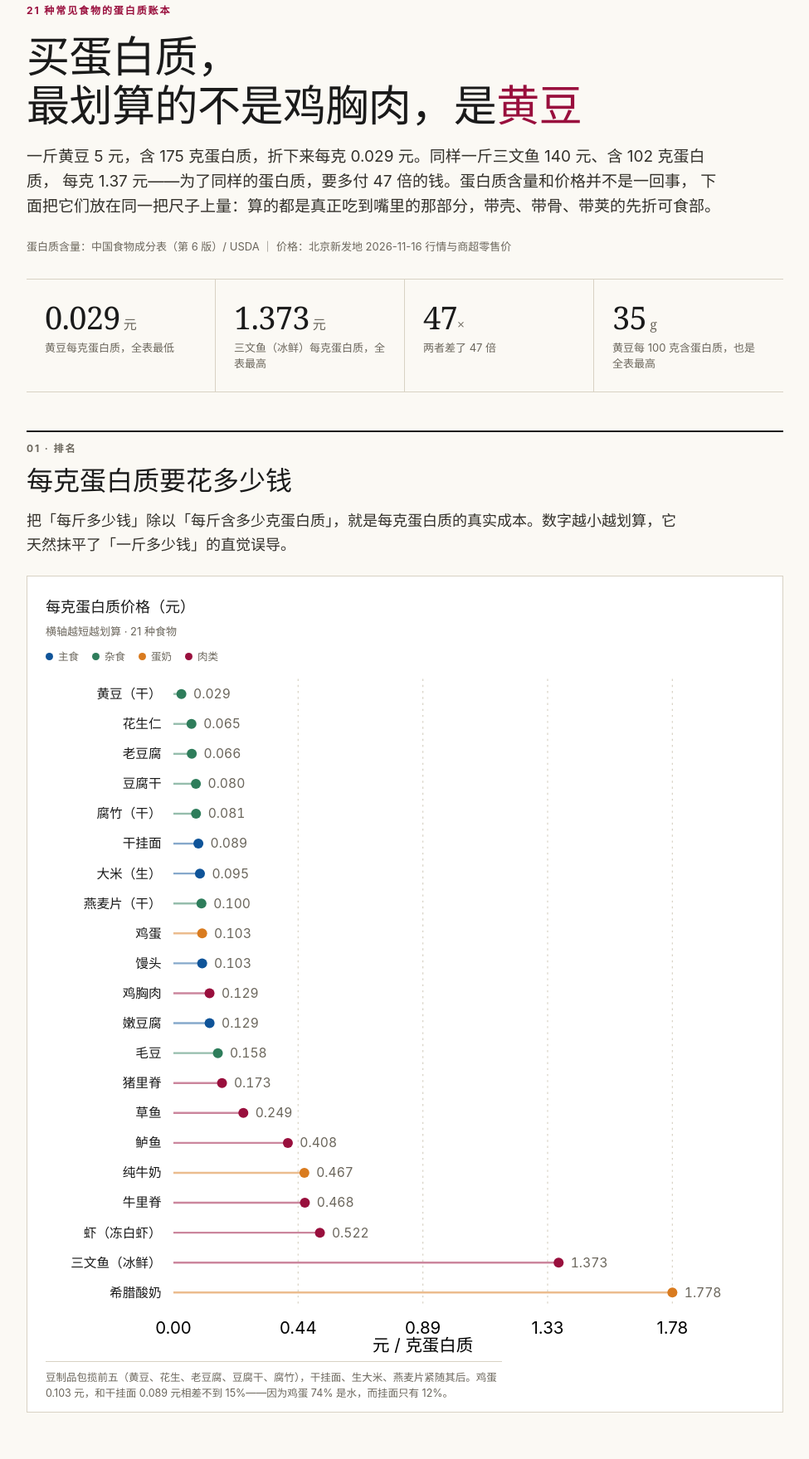
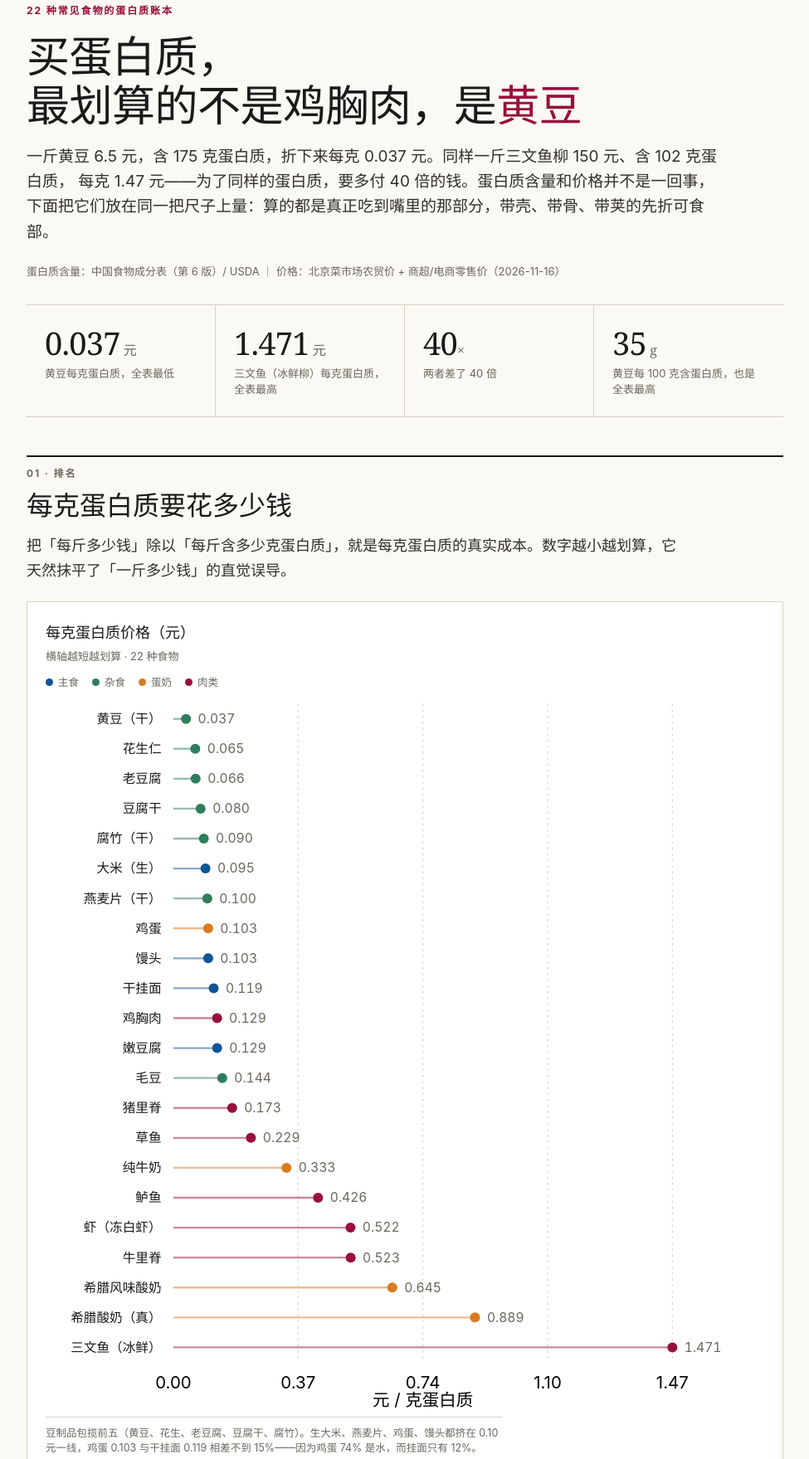
Before and after one commit to Dao1023/protein-value, a plain HTML site: page index.html in a window 1280 px wide. Shown: the part 111-1870 px from the top of the page at 83% size, without its empty margins (152-1127 px from the left). Drawn offline with Linux system fonts and the light colour scheme.

Commit message:
更新 index.html：统一零售价口径、加可食部折算

```diff
--- a/index.html
+++ b/index.html
@@ -4,7 +4,7 @@
 <meta charset="utf-8">
 <meta name="viewport" content="width=device-width, initial-scale=1">
 <title>买蛋白质：哪种食物最划算</title>
-<meta name="description" content="21 种常见食物的蛋白质性价比：每克蛋白质要花多少钱。">
+<meta name="description" content="22 种常见食物的蛋白质性价比：每克蛋白质要花多少钱。">
 <style>
   :root{
     --paper:#fbf9f4; --ink:#1a1a1a; --muted:#6b665c; --rule:#d8d2c4;
@@ -94,20 +94,20 @@
 <div class="wrap">
 
   <div class="hero">
-    <div class="kicker">21 种常见食物的蛋白质账本</div>
+    <div class="kicker">22 种常见食物的蛋白质账本</div>
     <h1>买蛋白质，<br>最划算的不是鸡胸肉，是<em>黄豆</em></h1>
     <p class="standfirst">
-      一斤黄豆 5 元，含 175 克蛋白质，折下来每克 0.029 元。同样一斤三文鱼 140 元、含 102 克蛋白质，
-      每克 1.37 元——为了同样的蛋白质，要多付 47 倍的钱。蛋白质含量和价格并不是一回事，
+      一斤黄豆 6.5 元，含 175 克蛋白质，折下来每克 0.037 元。同样一斤三文鱼柳 150 元、含 102 克蛋白质，
+      每克 1.47 元——为了同样的蛋白质，要多付 40 倍的钱。蛋白质含量和价格并不是一回事，
       下面把它们放在同一把尺子上量：算的都是真正吃到嘴里的那部分，带壳、带骨、带荚的先折可食部。
     </p>
-    <div class="byline">蛋白质含量：中国食物成分表（第 6 版）/ USDA ｜ 价格：北京新发地 2026-11-16 行情与商超零售价</div>
+    <div class="byline">蛋白质含量：中国食物成分表（第 6 版）/ USDA ｜ 价格：北京菜市场农贸价 + 商超/电商零售价（2026-11-16）</div>
   </div>
 
   <div class="stats">
-    <div class="stat"><div class="n">0.029<small> 元</small></div><div class="l">黄豆每克蛋白质，全表最低</div></div>
-    <div class="stat"><div class="n">1.373<small> 元</small></div><div class="l">三文鱼（冰鲜）每克蛋白质，全表最高</div></div>
-    <div class="stat"><div class="n">47<small>×</small></div><div class="l">两者差了 47 倍</div></div>
+    <div class="stat"><div class="n">0.037<small> 元</small></div><div class="l">黄豆每克蛋白质，全表最低</div></div>
+    <div class="stat"><div class="n">1.471<small> 元</small></div><div class="l">三文鱼（冰鲜柳）每克蛋白质，全表最高</div></div>
+    <div class="stat"><div class="n">40<small>×</small></div><div class="l">两者差了 40 倍</div></div>
     <div class="stat"><div class="n">35<small> g</small></div><div class="l">黄豆每 100 克含蛋白质，也是全表最高</div></div>
   </div>
 
@@ -121,12 +121,12 @@
       <div class="chart-head">
         <div>
           <p class="chart-title">每克蛋白质价格（元）</p>
-          <p class="chart-sub">横轴越短越划算 · 21 种食物</p>
+          <p class="chart-sub">横轴越短越划算 · 22 种食物</p>
         </div>
       </div>
       <div class="legend" id="legend"></div>
       <div id="chart-ranking" style="margin-top:6px"></div>
-      <p class="footnote">豆制品包揽前五（黄豆、花生、老豆腐、豆腐干、腐竹），干挂面、生大米、燕麦片紧随其后。鸡蛋 0.103 元，和干挂面 0.089 元相差不到 15%——因为鸡蛋 74% 是水，而挂面只有 12%。</p>
+      <p class="footnote">豆制品包揽前五（黄豆、花生、老豆腐、豆腐干、腐竹）。生大米、燕麦片、鸡蛋、馒头都挤在 0.10 元一线，鸡蛋 0.103 与干挂面 0.119 相差不到 15%——因为鸡蛋 74% 是水，而挂面只有 12%。</p>
     </div>
   </section>
 
@@ -144,7 +144,7 @@
         </div>
       </div>
       <div id="chart-scatter"></div>
-      <p class="footnote">左下角挤着黄豆、花生、豆腐干、燕麦片——廉价高蛋白的主力。右下的希腊酸奶和左上角的三文鱼是两个反面教材：一个蛋白少还贵，一个蛋白不低但贵在三倍。</p>
+      <p class="footnote">左下角挤着黄豆、花生、豆腐干、燕麦片——廉价高蛋白的主力。右下的希腊风味酸奶另一个反面：蛋白只有 3.1g/100g，价格却不低——它卖的是口感，不是蛋白质。</p>
     </div>
   </section>
 
@@ -177,7 +177,7 @@
   <!-- ========== 4. 全表 ========== -->
   <section>
     <div class="sec-label">04 · 全表</div>
-    <h2>21 种食物，从最划算到最贵</h2>
+    <h2>22 种食物，从最划算到最贵</h2>
     <div class="scroll">
       <table id="tbl">
         <caption>价格为中国大陆商超/菜场常见零售价（元/斤，2026-11）；蛋白质为每 100 克可食部</caption>
@@ -196,15 +196,15 @@
     <p><b>计算</b>：<code>元/克蛋白质 = 每斤价格 ÷（蛋白含量 × 5）</code>。一斤 500 克，所以每斤含蛋白 C×5 克。</p>
     <p><b>可食部</b>：带壳、带骨、带荚的食物按可食部折算——鸡蛋 88%、虾 67%、草鱼与鲈鱼 58%、毛豆 53%，其余按 100%。你付的是整只虾的钱，吃到的只有 67% 的肉；不折可食部，虾会被低估 1.5 倍，排到牛奶前面去。</p>
     <p><b>含量</b>：以中国疾控中心营养与健康所「食物营养成分查询平台」为准，即《中国食物成分表》在线版（<a href="https://nlc.chinanutri.cn/fq/">nlc.chinanutri.cn</a>）；三文鱼等表中未收录的用 USDA FoodData Central 补。取可食部生重，谷物与豆制品取干重、米饭馒头取熟重，逐行标注。</p>
-    <p><b>价格</b>：以北京新发地农产品批发市场 2026-11-16 每日行情为锚点（<code>http://www.xinfadi.com.cn/getPriceData.html?prodName=三文鱼</code>），再按品类加价 1.3–1.8 倍推零售区间。牛奶、酸奶、挂面、馒头、黄豆无当日批发记录，用商超与电商折算，证据等级较低。</p>
-    <p><b>已知局限</b>：① 价格随城市、季节、规格波动极大（三文鱼冰鲜/冷冻差 2 倍，虾按头数差 1.5 倍），本页取一线城市商超常见价并标注规格；② 只算粗蛋白，没算氨基酸评分与消化率——按 DIAAS 修正（鸡蛋约 1.1、小麦约 0.5），鸡蛋其实比干挂面便宜一半，黄豆也占不到便宜；③ 没考虑烹饪损耗与时间成本。</p>
+    <p><b>价格</b>：统一取<b>零售</b>口径——生鲜用北京菜市场/农贸当日价（北京市价格监测中心、新发地行情各加品类加价校验），包装食品用商超与电商日常价（苏宁、京东自营，2026-11-16）。<b>批发价不进表</b>：批发比菜市低 30–150%（同日大白菜 0.31 vs 0.76 元/斤），拿批发价当买菜价会系统性低估。</p>
+    <p><b>已知局限</b>：① 价格随城市、季节、规格波动极大（三文鱼冰鲜/冷冻差 2 倍，虾按头数差 1.5 倍），本页取一线城市商超常见价并标注规格；③ 价格本身有 10–20% 的渠道误差；馒头、冻虾两项暂无终端零售实证，取的是批发加价推算值。② 只算粗蛋白，没算氨基酸评分与消化率——按 DIAAS 修正（鸡蛋约 1.1、小麦约 0.5），鸡蛋其实比干挂面便宜一半，黄豆也占不到便宜；③ 没考虑烹饪损耗与时间成本。</p>
     <p><b>关于主食</b>：谷物与豆制品统一按干重配干价。米饭那一行因此换成生大米——熟饭 2.6g/100g 对应生米 7.4g/100g、3.5 元/斤，两种读法相差近三倍，必须二选一。</p>
     <p><b>一句话</b>：以「每克蛋白质最便宜」为目标，主力应该是<b>豆制品、鸡蛋、鸡胸肉</b>；牛奶和三文鱼不是用来买蛋白质的，它们卖的是钙、口感和那点 omega-3。</p>
   </section>
 
   <footer>
     <p>本页所有数字可从仓库内 <code>data.csv</code> 复算。</p>
-    <p>含量：中国食物成分表（第 6 版）/ USDA FDC ｜ 价格：北京新发地 2026-11-16 ｜ 制图：有序棒棒糖图 + 对数散点</p>
+    <p>含量：中国食物成分表（第 6 版）/ USDA FDC ｜ 价格：零售口径，2026-11-16 现行价 ｜ 制图：手写 SVG 棒棒糖图 + 对数散点</p>
   </footer>
 </div>
 
@@ -213,27 +213,28 @@ const CATS = {"主食":"var(--cat-zhushi)","杂食":"var(--cat-zashi)","蛋奶":
 
 /* name, cat, protein g/100g, 元/斤, 口径说明 */
 const DATA = [
-  {name:"黄豆（干）",     cat:"杂食", p:35.0, y:5.0,   e:1.00, note:"干重，植物蛋白之首"},
+  {name:"黄豆（干）",     cat:"杂食", p:35.0, y:6.5,   e:1.00, note:"干重，植物蛋白之首"},
   {name:"花生仁",         cat:"杂食", p:24.8, y:8.0,   e:1.00, note:"生花生仁"},
   {name:"老豆腐",         cat:"杂食", p:12.2, y:4.0,   e:1.00, note:"北豆腐，含水较低"},
   {name:"豆腐干",         cat:"杂食", p:16.2, y:6.5,   e:1.00, note:"白干/香干 12–20 取中"},
-  {name:"腐竹（干）",     cat:"杂食", p:44.6, y:18.0,  e:1.00, note:"干重；泡发后约 20g/100g"},
-  {name:"干挂面",         cat:"主食", p:10.1, y:4.5,   e:1.00, note:"干重；煮熟后 3.6–4.2"},
+  {name:"腐竹（干）",     cat:"杂食", p:44.6, y:20.0,  e:1.00, note:"散装干重；泡发后约 20g/100g"},
   {name:"大米（生）",     cat:"主食", p:7.4,  y:3.5,   e:1.00, note:"干重。熟饭按 1:2.4 吸水折算"},
   {name:"燕麦片（干）",   cat:"杂食", p:15.0, y:7.5,   e:1.00, note:"纯燕麦片，干重"},
+  {name:"鸡蛋",           cat:"蛋奶", p:13.3, y:6.0,   e:0.88, note:"全蛋；含壳，取食部 88%"},
   {name:"馒头",           cat:"主食", p:7.8, y:4.0,    e:1.00, note:"标准粉，熟重"},
-  {name:"鸡蛋",           cat:"蛋奶", p:13.3, y:6.0,   e:0.88, note:"全蛋；含壳，取食部 88%"},
+  {name:"干挂面",         cat:"主食", p:10.1, y:6.0,   e:1.00, note:"干重；煮熟后 3.6–4.2"},
   {name:"鸡胸肉",         cat:"肉类", p:19.4, y:12.5,  e:1.00, note:"去皮生重"},
   {name:"嫩豆腐",         cat:"主食", p:6.2, y:4.0,    e:1.00, note:"南豆腐，含水较高"},
-  {name:"毛豆",           cat:"杂食", p:13.1, y:5.5,   e:0.53, note:"带荚买，食部仅 53%"},
+  {name:"毛豆",           cat:"杂食", p:13.1, y:5.0,   e:0.53, note:"带荚买，食部仅 53%"},
   {name:"猪里脊",         cat:"肉类", p:20.2, y:17.5,  e:1.00, note:"生重"},
-  {name:"草鱼",           cat:"肉类", p:16.6, y:12.0,  e:0.58, note:"整条买，去鳞去骨 58%"},
-  {name:"鲈鱼",           cat:"肉类", p:18.6, y:22.0,  e:0.58, note:"整条买，去鳞去骨 58%"},
-  {name:"纯牛奶",         cat:"蛋奶", p:3.0,  y:7.0,   e:1.00, note:"全脂，约 14 元/L"},
-  {name:"牛里脊",         cat:"肉类", p:22.2, y:52.0,  e:1.00, note:"牛柳，生重"},
+  {name:"草鱼",           cat:"肉类", p:16.6, y:11.0,  e:0.58, note:"整条买，去鳞去骨 58%"},
+  {name:"纯牛奶",         cat:"蛋奶", p:3.0,  y:5.0,   e:1.00, note:"全脂，约 10 元/L"},
+  {name:"鲈鱼",           cat:"肉类", p:18.6, y:23.0,  e:0.58, note:"整条买，去鳞去骨 58%"},
   {name:"虾（冻白虾）",   cat:"肉类", p:18.3, y:32.0,  e:0.67, note:"带壳买，去壳 67%；20–25 头/斤"},
-  {name:"三文鱼（冰鲜）", cat:"肉类", p:20.4, y:140.0, e:1.00, note:"鱼柳，无骨无皮"},
-  {name:"希腊酸奶",       cat:"蛋奶", p:4.5,  y:40.0,  e:1.00, note:"市售「希腊式」浓稠发酵乳"}
+  {name:"牛里脊",         cat:"肉类", p:22.2, y:58.0,  e:1.00, note:"牛柳，生重"},
+  {name:"希腊风味酸奶",   cat:"蛋奶", p:3.1,  y:10.0,  e:1.00, note:"安慕希一类，含糖，非过滤型"},
+  {name:"希腊酸奶（真）", cat:"蛋奶", p:9.0,  y:40.0,  e:1.00, note:"过滤型，吾岛/Fage 一类"},
+  {name:"三文鱼（冰鲜）", cat:"肉类", p:20.4, y:150.0, e:1.00, note:"鱼柳，无骨无皮"}
 ];
 
 const $ = s => document.querySelector(s);
```
